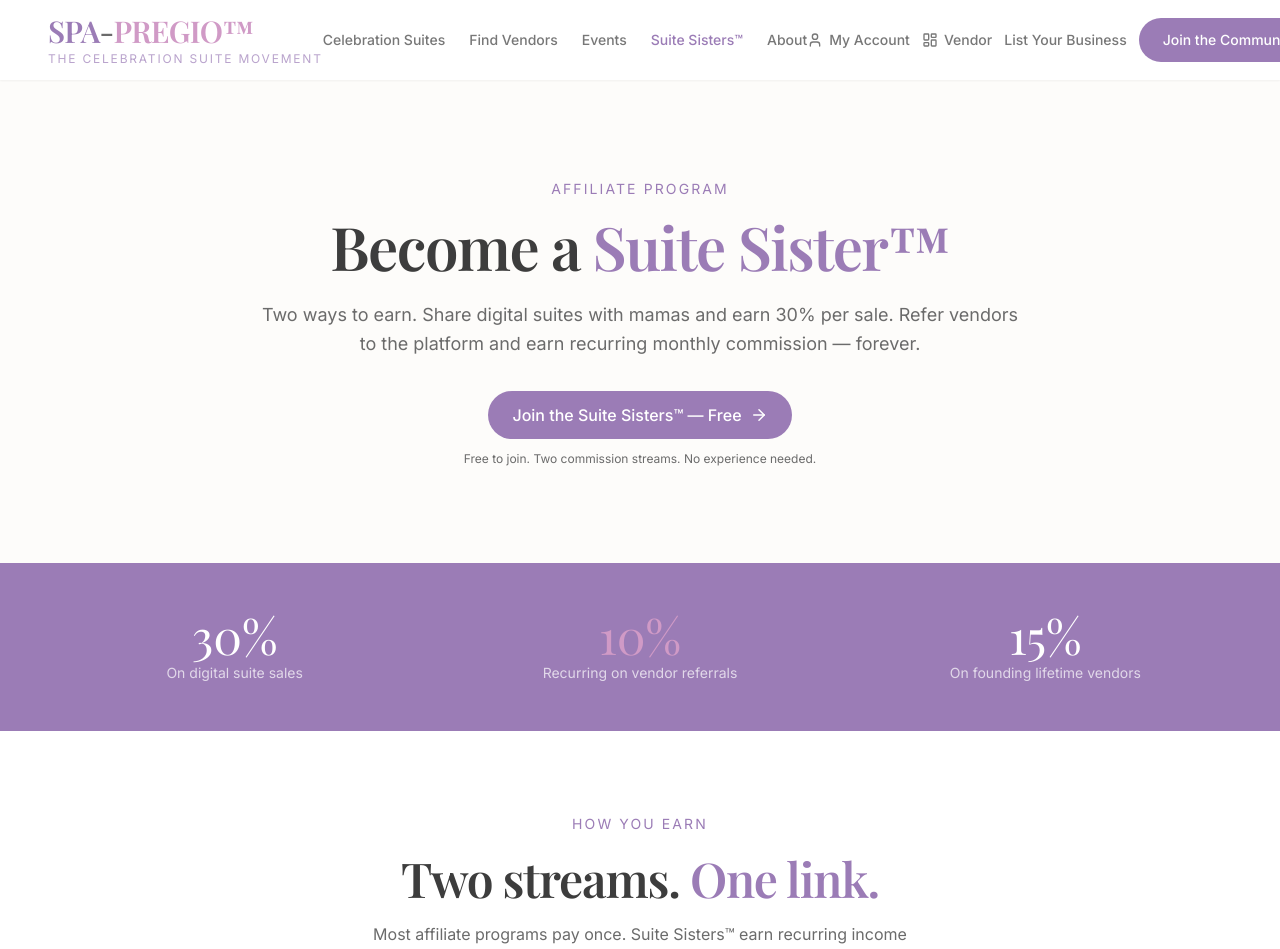
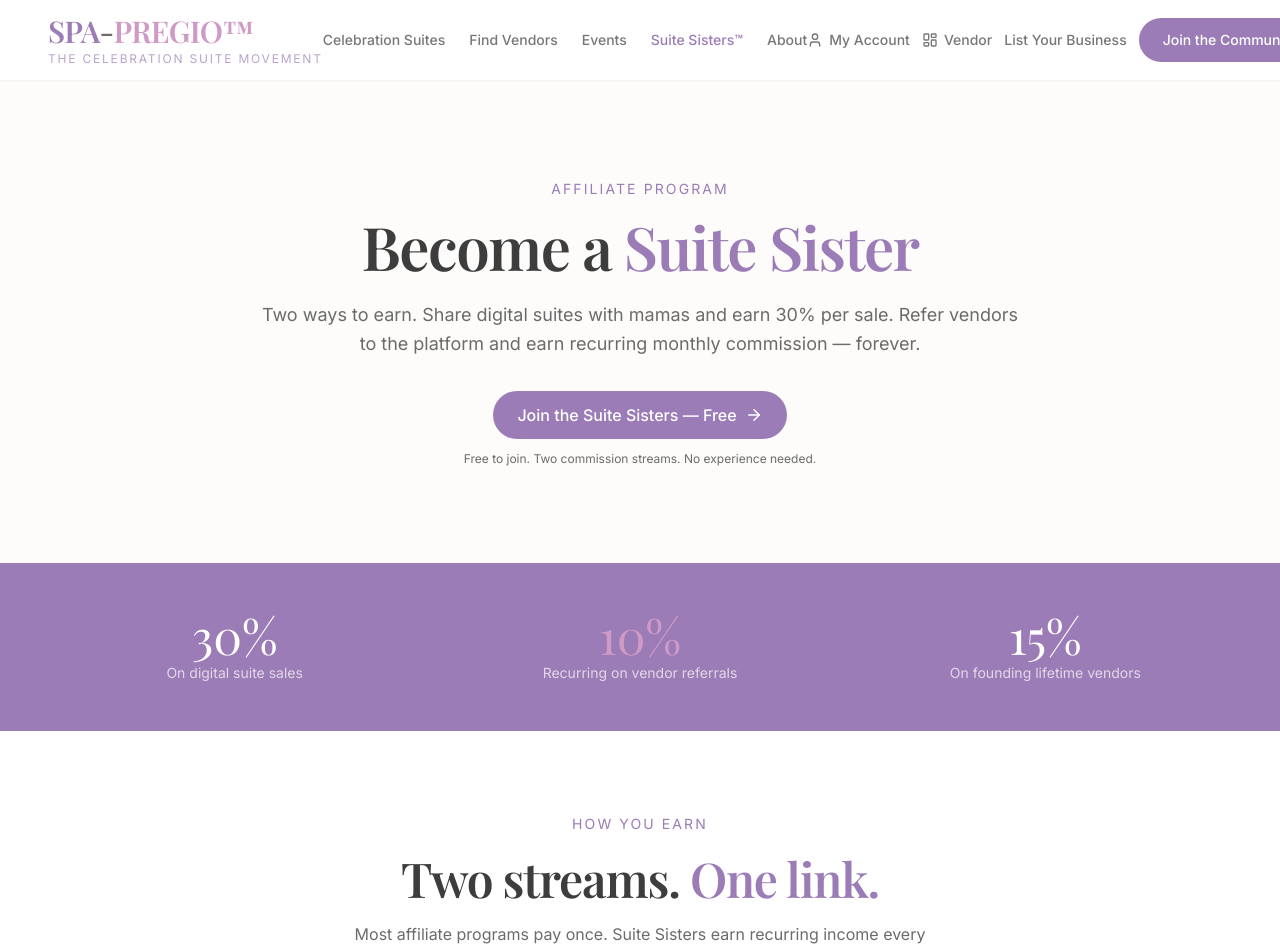
Before and after one commit to Spa-Pregio/spa-pregio-website, a React (Vite) app: page /ambassadors in a window 1280 px wide. Shown: the top 949 px of the page. Built offline with nearby package versions, Linux system fonts and the light colour scheme.

Commit message:
Remove trademark symbol from 'Suite Sister' text

```diff
--- a/src/pages/Ambassadors.tsx
+++ b/src/pages/Ambassadors.tsx
@@ -126,7 +126,7 @@ export default function Ambassadors() {
           <div className="text-center max-w-3xl mx-auto">
             <span className="text-sm uppercase tracking-[0.15em] text-spa-purple">Affiliate Program</span>
             <h1 className="font-serif text-4xl sm:text-5xl lg:text-6xl text-spa-charcoal leading-tight mt-4">
-              Become a <span className="text-spa-purple">Suite Sister™</span>
+              Become a <span className="text-spa-purple">Suite Sister</span>
             </h1>
             <p className="mt-6 text-lg text-spa-gray leading-relaxed">
               Two ways to earn. Share digital suites with mamas and earn 30% per sale.
@@ -137,7 +137,7 @@ export default function Ambassadors() {
                 href="/sister-dashboard"
                 className="btn-primary justify-center"
               >
-                Join the Suite Sisters™ — Free
+                Join the Suite Sisters — Free
                 <ArrowRight size={18} />
               </a>
             </div>
@@ -173,7 +173,7 @@ export default function Ambassadors() {
             <span className="text-sm uppercase tracking-[0.15em] text-spa-purple">How You Earn</span>
             <h2 className="section-title mt-4">Two streams. <span className="text-spa-purple">One link.</span></h2>
             <p className="mt-4 text-spa-gray max-w-xl mx-auto">
-              Most affiliate programs pay once. Suite Sisters™ earn recurring income every month vendors stay active — on top of digital suite commissions.
+              Most affiliate programs pay once. Suite Sisters earn recurring income every month vendors stay active — on top of digital suite commissions.
             </p>
           </div>
 
@@ -351,13 +351,13 @@ export default function Ambassadors() {
             Ready to become a <span className="text-spa-pink">Suite Sister™?</span>
           </h2>
           <p className="mt-4 text-white/70 leading-relaxed max-w-xl mx-auto">
-            Join free. Share your link. Earn on digital sales and recurring vendor referrals. Help mamas celebrate — and get paid for it.
+            Join free. Share your link. Earn on digital sales and recurring vendor referrals. Help mamas celebrate — and get PAID for it!
           </p>
           <a
             href="/sister-dashboard"
             className="inline-flex items-center gap-2 bg-white text-spa-purple px-8 py-4 rounded-full font-semibold hover:bg-spa-cream transition-colors mt-8 text-lg"
           >
-            Join the Suite Sisters™ — It's Free
+            Join the Suite Sisters — It's Free
             <ArrowRight size={20} />
           </a>
           <p className="text-white/50 text-xs mt-4">No cost. No catch. Two commission streams.</p>
```
